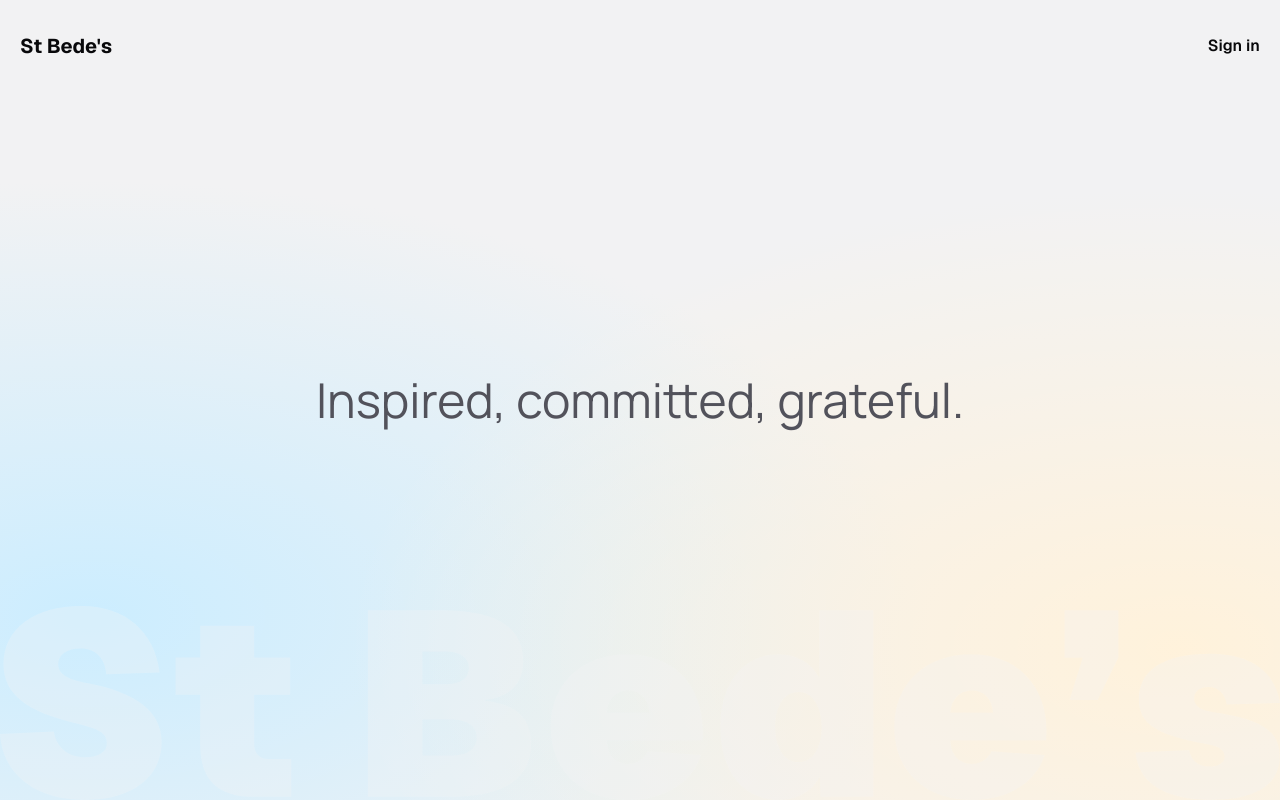
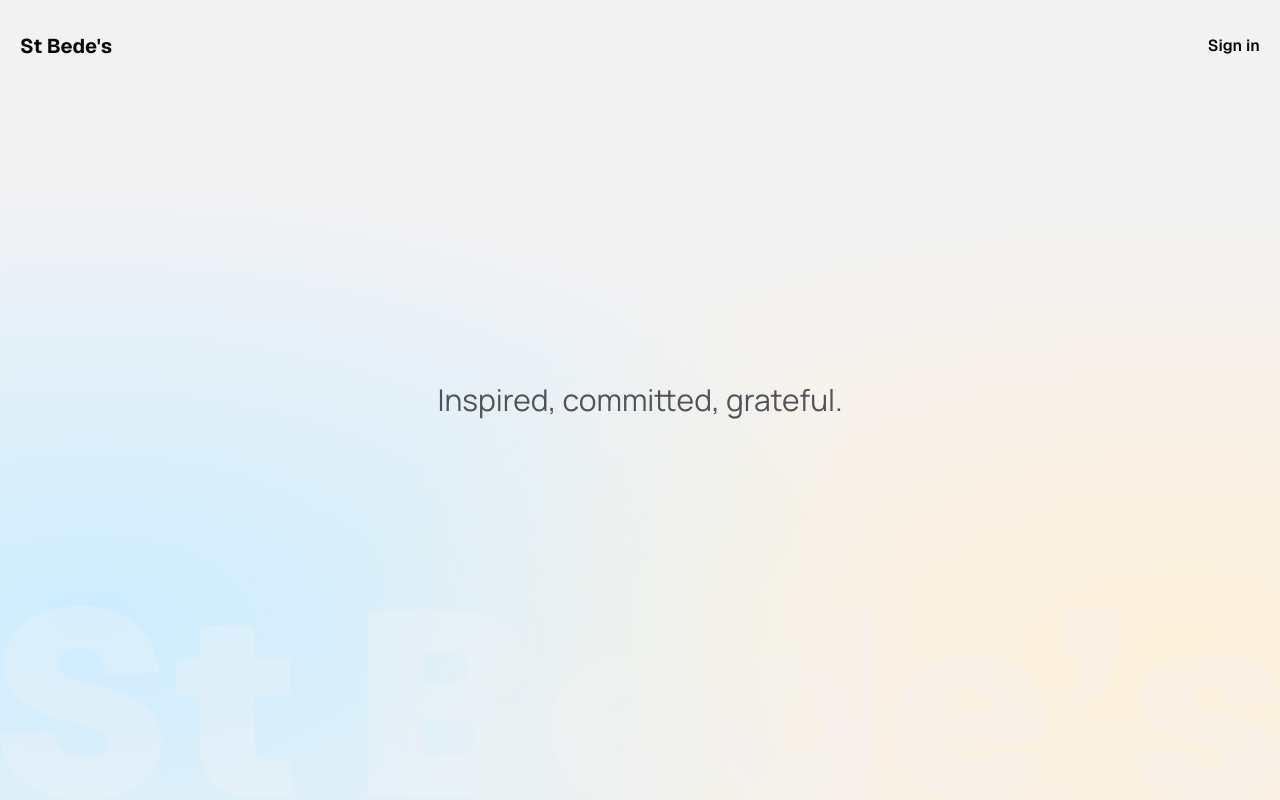
Before and after one commit to Set-Forget/st-bedes-v2, a Next.js app: page / in a window 1280 px wide. Built offline with nearby package versions, Linux system fonts and the light colour scheme; no server answers.

Commit message:
fix(des): fixed navbar overlap in root page

```diff
--- a/app/dashboard/page.tsx
+++ b/app/dashboard/page.tsx
@@ -31,7 +31,7 @@ const DashboardPage = () => {
   }
 
   return (
-    <div className="w-full min-h-screen mesh2 text-zinc-900 flex justify-center items-center">
+    <div className="w-full min-h-screen mesh2 pt-40 2xl:pt-0 text-zinc-900 flex justify-center items-center">
       <Container className="w-full flex flex-col justify-center">
         <div className="flex space-x-2 text-3xl">
           <p>Welcome back, </p>{" "}
--- a/app/page.tsx
+++ b/app/page.tsx
@@ -31,7 +31,7 @@ export default function Home() {
     <main className="flex min-h-screen flex-col items-center justify-center mesh2 overflow-y-hidden">
       <Container className="flex flex-col justify-items-center">
         <motion.div
-          className={`${manrope.className} text-5xl text-zinc-600`}
+          className={`${manrope.className} text-3xl 2xl:text-5xl text-zinc-600`}
           variants={container}
           initial="hidden"
           animate="visible"
```
